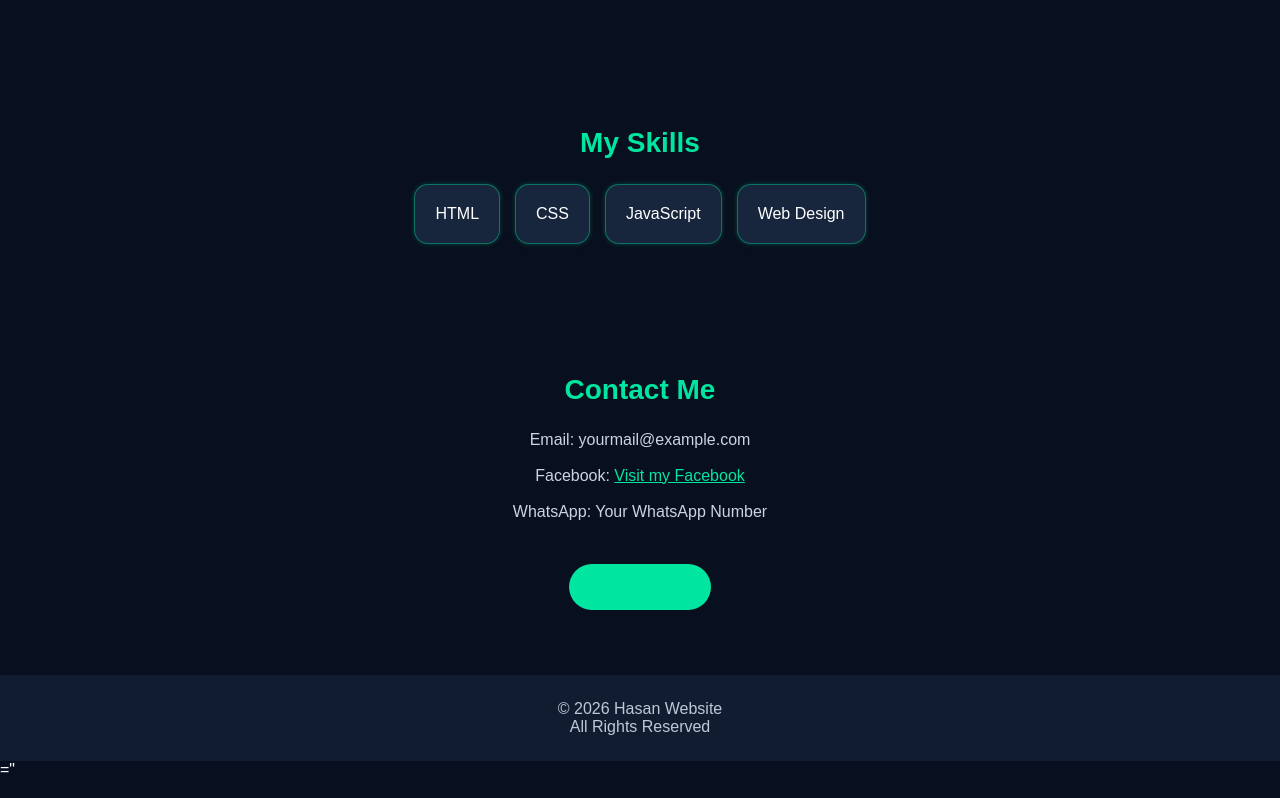
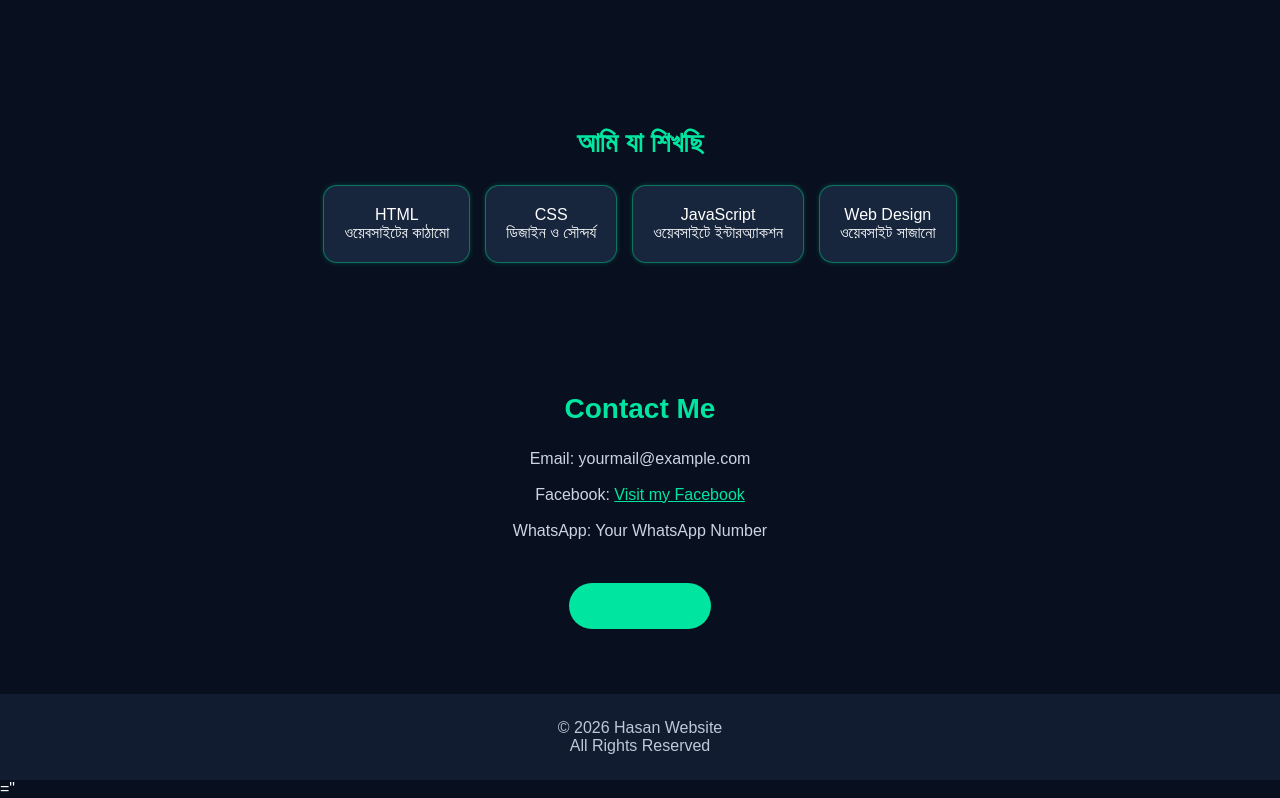
Before and after one commit to mmdhabib2022-beep/hasan-website, a plain HTML site: page index.html in a window 1280 px wide. Shown: the part 821-1619 px from the top of the page. Drawn offline with Linux system fonts and the light colour scheme.

Commit message:
Translate skills section into Bengali

```diff
--- a/index.html
+++ b/index.html
@@ -324,13 +324,13 @@ body {
 
 <section id="skills">
 
-    <h2>My Skills</h2>
+    <h2>আমি যা শিখছি</h2>
 
     <div class="skills">
-        <div class="skill">HTML</div>
-        <div class="skill">CSS</div>
-        <div class="skill">JavaScript</div>
-        <div class="skill">Web Design</div>
+        <div class="skill">HTML<br>ওয়েবসাইটের কাঠামো</div>
+        <div class="skill">CSS<br>ডিজাইন ও সৌন্দর্য</div>
+        <div class="skill">JavaScript<br>ওয়েবসাইটে ইন্টারঅ্যাকশন</div>
+        <div class="skill">Web Design<br>ওয়েবসাইট সাজানো</div>
     </div>
 
 </section>
```
